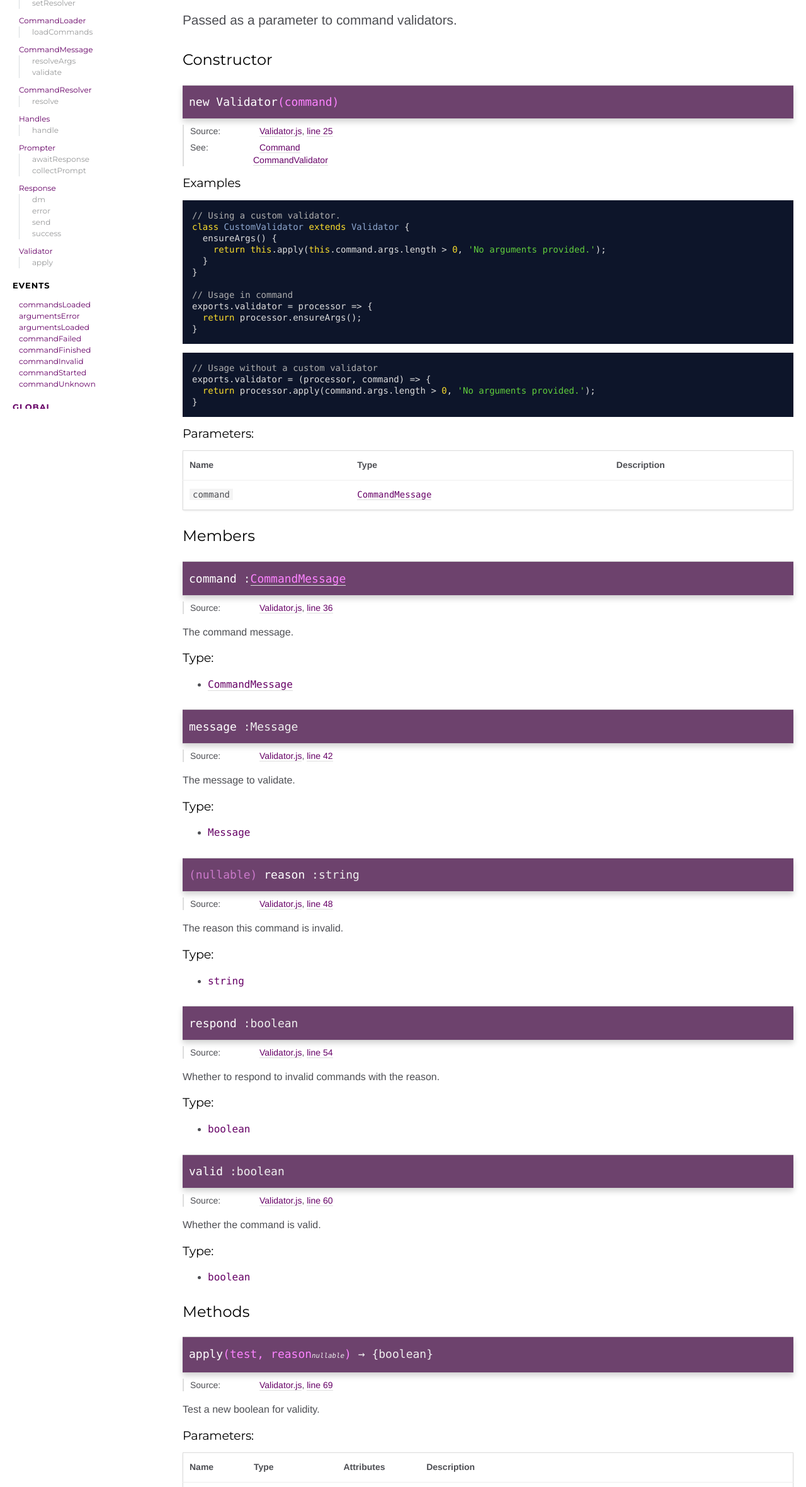
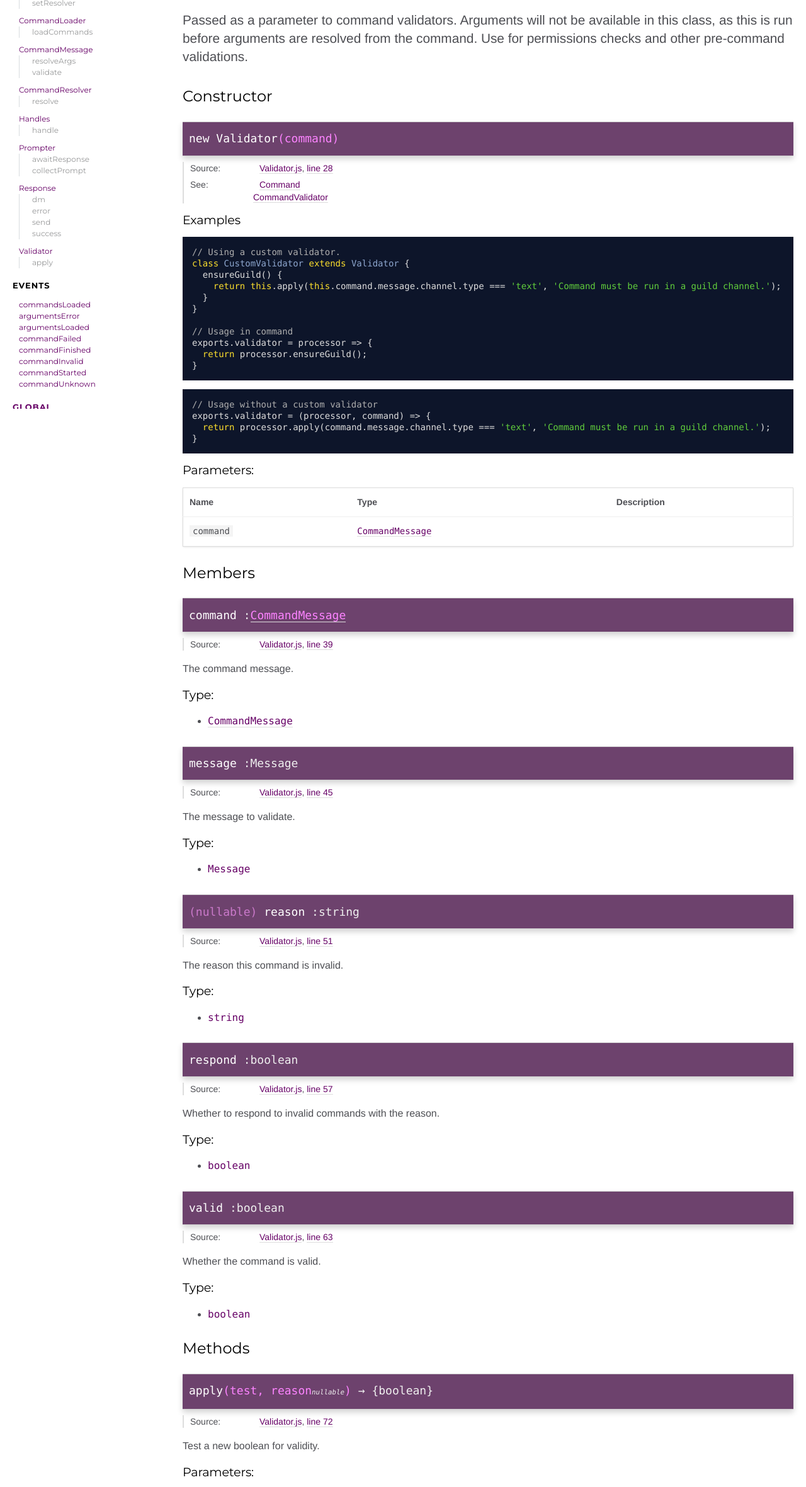
Before and after one commit to appellation/handles, a website: page docs/Validator.html in a window 1280 px wide. Shown: the part 151-2512 px from the top of the page at 63% size. Drawn offline with Linux system fonts and the light colour scheme.

Commit message:
man validator docs were broken

```diff
--- a/docs/Validator.html
+++ b/docs/Validator.html
@@ -43,7 +43,9 @@
         Validator
         </h2>
 
-            <div class="class-description"><p>Passed as a parameter to command validators.</p></div>
+            <div class="class-description"><p>Passed as a parameter to command validators.  Arguments will not be available in this class,
+as this is run before arguments are resolved from the command.  Use for permissions checks and
+other pre-command validations.</p></div>
 
 
 </header>
@@ -69,7 +71,7 @@
 
     <dt class="tag-source">Source:</dt>
     <dd class="tag-source"><ul class="dummy"><li>
-        <a href="Validator.js.html">Validator.js</a>, <a href="Validator.js.html#line25">line 25</a>
+        <a href="Validator.js.html">Validator.js</a>, <a href="Validator.js.html#line28">line 28</a>
     </li></ul></dd>
 
 
@@ -129,19 +131,19 @@
 
     <pre class="prettyprint"><code>// Using a custom validator.
 class CustomValidator extends Validator {
-  ensureArgs() {
-    return this.apply(this.command.args.length > 0, 'No arguments provided.');
+  ensureGuild() {
+    return this.apply(this.command.message.channel.type === 'text', 'Command must be run in a guild channel.');
   }
 }
 
 // Usage in command
 exports.validator = processor => {
-  return processor.ensureArgs();
+  return processor.ensureGuild();
 }</code></pre>
 
     <pre class="prettyprint"><code>// Usage without a custom validator
 exports.validator = (processor, command) => {
-  return processor.apply(command.args.length > 0, 'No arguments provided.');
+  return processor.apply(command.message.channel.type === 'text', 'Command must be run in a guild channel.');
 }</code></pre>
 
 
@@ -239,7 +241,7 @@ exports.validator = (processor, command) => {
 
     <dt class="tag-source">Source:</dt>
     <dd class="tag-source"><ul class="dummy"><li>
-        <a href="Validator.js.html">Validator.js</a>, <a href="Validator.js.html#line36">line 36</a>
+        <a href="Validator.js.html">Validator.js</a>, <a href="Validator.js.html#line39">line 39</a>
     </li></ul></dd>
 
 
@@ -312,7 +314,7 @@ exports.validator = (processor, command) => {
 
     <dt class="tag-source">Source:</dt>
     <dd class="tag-source"><ul class="dummy"><li>
-        <a href="Validator.js.html">Validator.js</a>, <a href="Validator.js.html#line42">line 42</a>
+        <a href="Validator.js.html">Validator.js</a>, <a href="Validator.js.html#line45">line 45</a>
     </li></ul></dd>
 
 
@@ -385,7 +387,7 @@ exports.validator = (processor, command) => {
 
     <dt class="tag-source">Source:</dt>
     <dd class="tag-source"><ul class="dummy"><li>
-        <a href="Validator.js.html">Validator.js</a>, <a href="Validator.js.html#line48">line 48</a>
+        <a href="Validator.js.html">Validator.js</a>, <a href="Validator.js.html#line51">line 51</a>
     </li></ul></dd>
 
 
@@ -458,7 +460,7 @@ exports.validator = (processor, command) => {
 
     <dt class="tag-source">Source:</dt>
     <dd class="tag-source"><ul class="dummy"><li>
-        <a href="Validator.js.html">Validator.js</a>, <a href="Validator.js.html#line54">line 54</a>
+        <a href="Validator.js.html">Validator.js</a>, <a href="Validator.js.html#line57">line 57</a>
     </li></ul></dd>
 
 
@@ -531,7 +533,7 @@ exports.validator = (processor, command) => {
 
     <dt class="tag-source">Source:</dt>
     <dd class="tag-source"><ul class="dummy"><li>
-        <a href="Validator.js.html">Validator.js</a>, <a href="Validator.js.html#line60">line 60</a>
+        <a href="Validator.js.html">Validator.js</a>, <a href="Validator.js.html#line63">line 63</a>
     </li></ul></dd>
 
 
@@ -614,7 +616,7 @@ exports.validator = (processor, command) => {
 
     <dt class="tag-source">Source:</dt>
     <dd class="tag-source"><ul class="dummy"><li>
-        <a href="Validator.js.html">Validator.js</a>, <a href="Validator.js.html#line69">line 69</a>
+        <a href="Validator.js.html">Validator.js</a>, <a href="Validator.js.html#line72">line 72</a>
     </li></ul></dd>
 
 
@@ -812,7 +814,7 @@ exports.validator = (processor, command) => {
 <br class="clear">
 
 <footer>
-    Documentation generated by <a href="https://github.com/jsdoc3/jsdoc">JSDoc 3.4.3</a> on Tue Apr 25 2017 20:10:31 GMT-0700 (Pacific Daylight Time) using the <a href="https://github.com/clenemt/docdash">docdash</a> theme.
+    Documentation generated by <a href="https://github.com/jsdoc3/jsdoc">JSDoc 3.4.3</a> on Tue Apr 25 2017 20:23:54 GMT-0700 (Pacific Daylight Time) using the <a href="https://github.com/clenemt/docdash">docdash</a> theme.
 </footer>
 
 <script>prettyPrint();</script>
```
Also changed, not shown: docs/Argument.html (+1 -1 lines), docs/Argument.js.html (+1 -1 lines), docs/CommandLoader.html (+1 -1 lines), docs/CommandLoader.js.html (+1 -1 lines), docs/CommandMessage.html (+1 -1 lines), docs/CommandMessage.js.html (+1 -1 lines), docs/CommandResolver.html (+1 -1 lines), docs/CommandResolver.js.html (+1 -1 lines), docs/Handles.html (+1 -1 lines), docs/Prompter.html (+1 -1 lines), docs/Prompter.js.html (+1 -1 lines), docs/Response.html (+1 -1 lines), docs/Response.js.html (+1 -1 lines), docs/Validator.js.html (+9 -6 lines), 5 more files.
